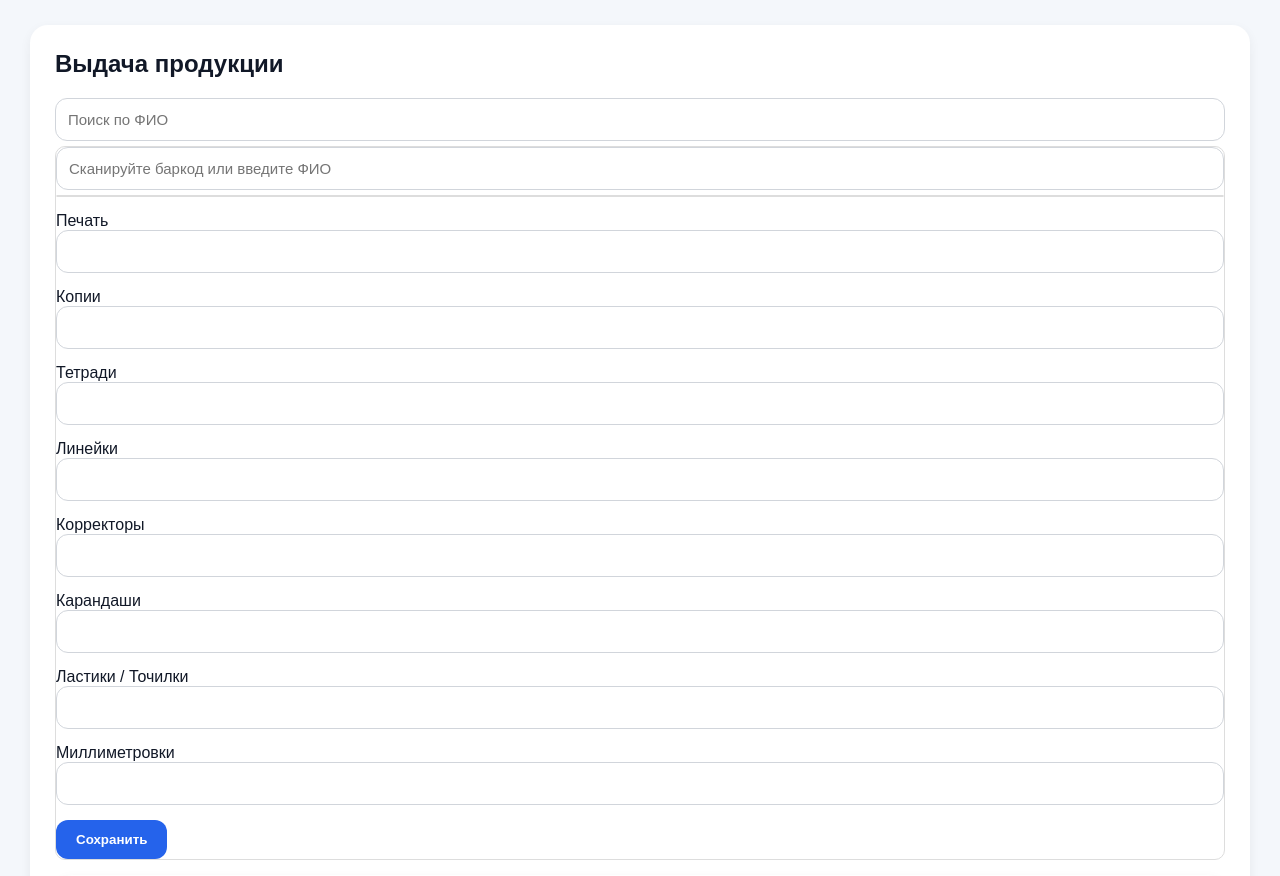
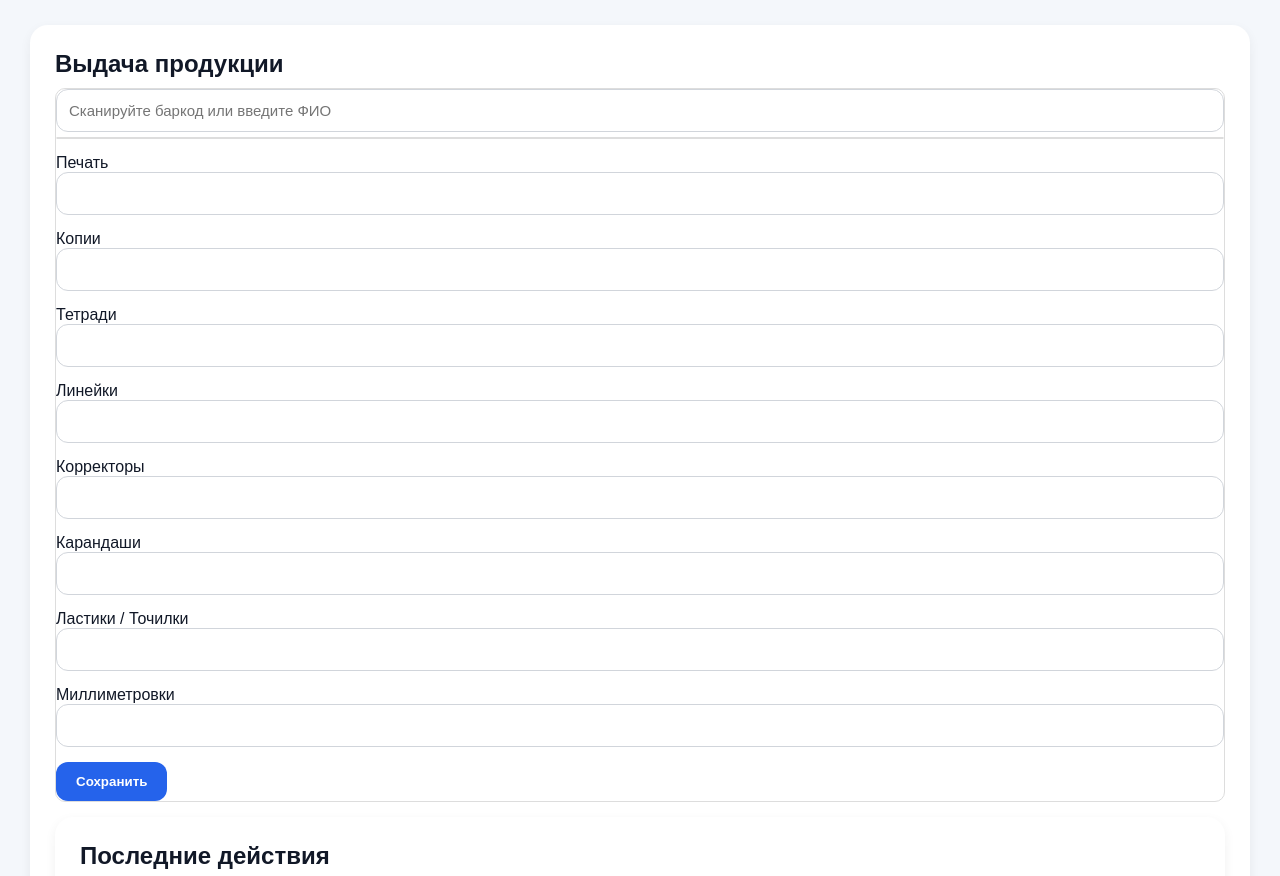
Before and after one commit to hancharegh/profkom-site, a Flask app: page /dashboard in a window 1280 px wide. Shown: the part 88-964 px from the top of the page. Run offline with Flask 3, Linux system fonts and the light colour scheme; a user stored in the database is signed in; data that the repository does not hold is empty; some libraries are stand-ins or nearby versions.

Commit message:
Update dashboard.html

```diff
--- a/templates/dashboard.html
+++ b/templates/dashboard.html
@@ -169,11 +169,6 @@
 
     <form method="POST">
 
-    <input
-    type="text"
-    id="student_search"
-    placeholder="Поиск по ФИО"
->
 
 <div id="search_results">
 
```
